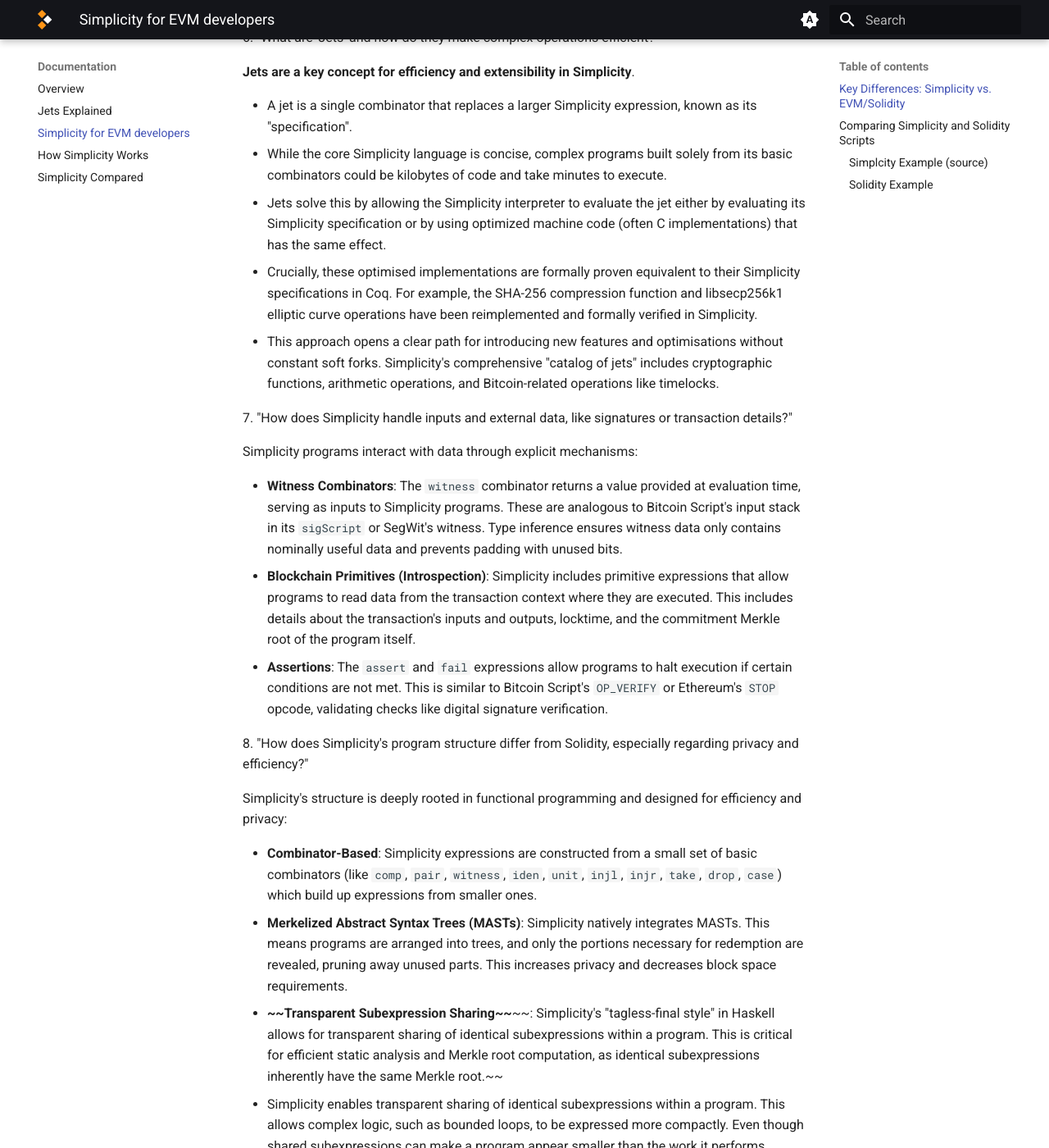
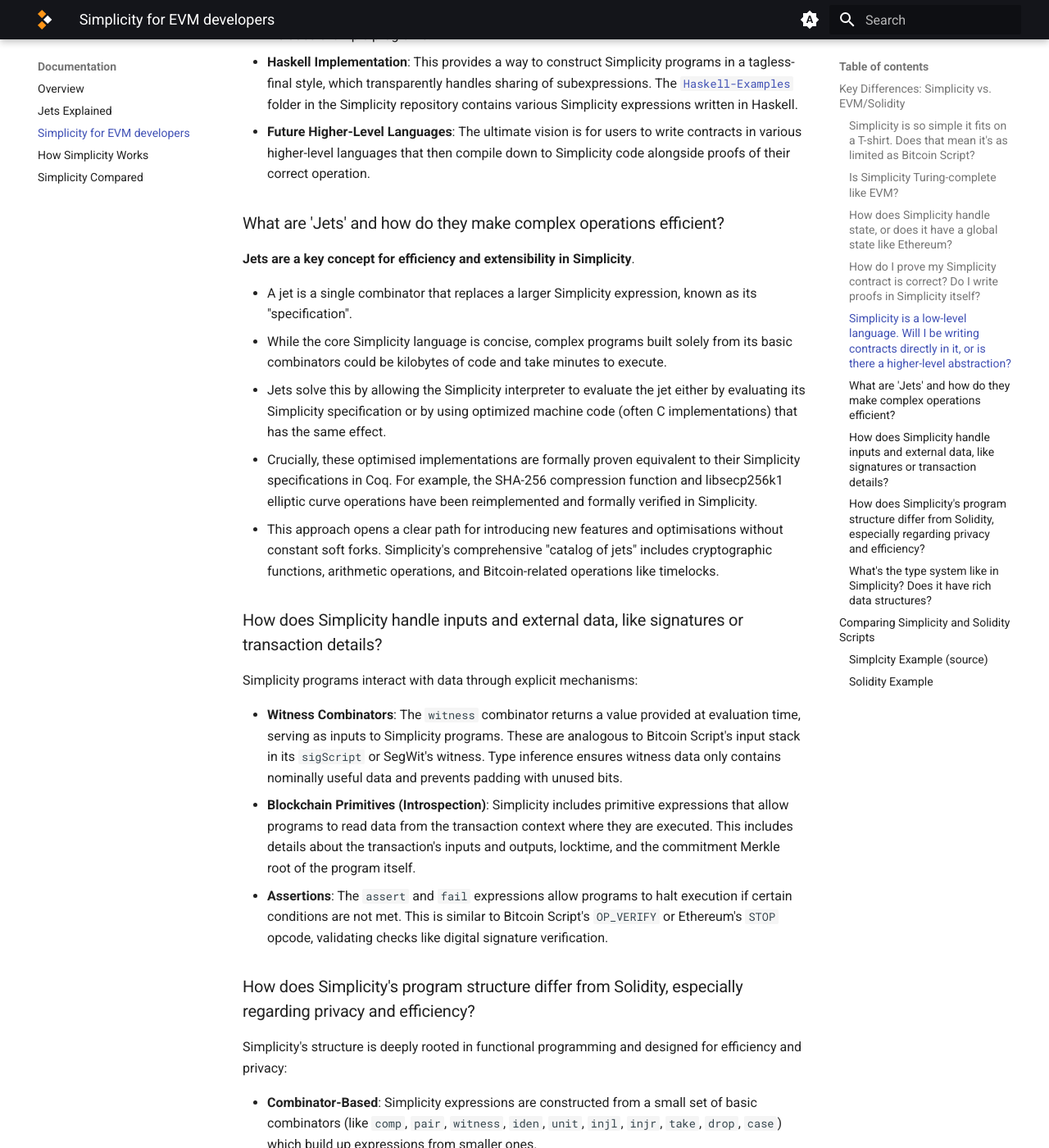
Before and after one commit to imaginator/simplicity-lang-org, an MkDocs documentation site: the page built from docs/documentation/simplicity-for-evm-developers.md, in a window 1280 px wide and 1400 px high, scrolled down 4115 px. Shown: the whole window at 82% size. Built offline with MkDocs 1.6.1 and Material for MkDocs 9.7.7, drawn with Linux system fonts in a browser that asks for light colours; comment, search, counter and statistics services are not loaded; some of the changed text lies outside the part shown.

Commit message:
headline fixing for EVM v Simplicity page

```diff
--- a/docs/documentation/simplicity-for-evm-developers.md
+++ b/docs/documentation/simplicity-for-evm-developers.md
@@ -31,13 +31,15 @@
 | **Data Input/Output** | All inputs explicit | Calldata, storage reads | Define inputs/outputs clearly; all data must come via inputs/UTXOs. |
 | **Oracles**           | Pre-committed or covenant-enforced | Chainlink & external calls | Use pre-signed data or UTXO conditions for oracle inputs. |
 
-1\. "Simplicity is so simple it fits on a T-shirt. Does that mean it's as limited as Bitcoin Script?"
+Simplicity and EVM differences
+
+### Simplicity is so simple it fits on a T-shirt. Does that mean it's as limited as Bitcoin Script?
 
 Absolutely not. While a complete description of Simplicity's core language does fit on a T-shirt, this simplicity refers to its foundational design and formal semantics, not its expressiveness.
 
 Unlike Bitcoin Script, which is limited by design and lacks expressiveness for complex smart contracts, Simplicity aims to provide complete expressiveness for whatever computations you need. It is finitarily complete, meaning it can program all finite computations required for a powerful smart contract system. You can even verify Turing-complete off-chain computations on the main chain using Simplicity.
 
-2\. "Is Simplicity Turing-complete like EVM?"
+### Is Simplicity Turing-complete like EVM?
 
 No, Simplicity is intentionally Turing-incomplete. This is a crucial design choice that sets it apart from languages like EVM. The reason for this is to enable static analysis.
 
@@ -75,7 +77,7 @@
 * **Haskell Implementation**: This provides a way to construct Simplicity programs in a tagless-final style, which transparently handles sharing of subexpressions. The [`Haskell-Examples`](https://github.com/BlockstreamResearch/simplicity/tree/master/Haskell-Examples) folder in the Simplicity repository contains various Simplicity expressions written in Haskell.
 * **Future Higher-Level Languages**: The ultimate vision is for users to write contracts in various higher-level languages that then compile down to Simplicity code alongside proofs of their correct operation.
 
-6\. "What are 'Jets' and how do they make complex operations efficient?"
+### What are 'Jets' and how do they make complex operations efficient?
 
 **Jets are a key concept for efficiency and extensibility in Simplicity**.
 
@@ -85,7 +87,7 @@
 * Crucially, these optimised implementations are formally proven equivalent to their Simplicity specifications in Coq. For example, the SHA-256 compression function and libsecp256k1 elliptic curve operations have been reimplemented and formally verified in Simplicity.
 * This approach opens a clear path for introducing new features and optimisations without constant soft forks. Simplicity's comprehensive "catalog of jets" includes cryptographic functions, arithmetic operations, and Bitcoin-related operations like timelocks.
 
-7\. "How does Simplicity handle inputs and external data, like signatures or transaction details?"
+### How does Simplicity handle inputs and external data, like signatures or transaction details?
 
 Simplicity programs interact with data through explicit mechanisms:
 
@@ -93,18 +95,17 @@
 * **Blockchain Primitives (Introspection)**: Simplicity includes primitive expressions that allow programs to read data from the transaction context where they are executed. This includes details about the transaction's inputs and outputs, locktime, and the commitment Merkle root of the program itself.
 * **Assertions**: The `assert` and `fail` expressions allow programs to halt execution if certain conditions are not met. This is similar to Bitcoin Script's `OP_VERIFY` or Ethereum's `STOP` opcode, validating checks like digital signature verification.
 
-8\. "How does Simplicity's program structure differ from Solidity, especially regarding privacy and efficiency?"
+### How does Simplicity's program structure differ from Solidity, especially regarding privacy and efficiency?
 
 Simplicity's structure is deeply rooted in functional programming and designed for efficiency and privacy:
 
 * **Combinator-Based**: Simplicity expressions are constructed from a small set of basic combinators (like `comp`, `pair`, `witness`, `iden`, `unit`, `injl`, `injr`, `take`, `drop`, `case`) which build up expressions from smaller ones.
 * **Merkelized Abstract Syntax Trees (MASTs)**: Simplicity natively integrates MASTs. This means programs are arranged into trees, and only the portions necessary for redemption are revealed, pruning away unused parts. This increases privacy and decreases block space requirements.
-* **~~Transparent Subexpression Sharing~~**~~: Simplicity's "tagless-final style" in Haskell allows for transparent sharing of identical subexpressions within a program. This is critical for efficient static analysis and Merkle root computation, as identical subexpressions inherently have the same Merkle root.~~
 * Simplicity enables transparent sharing of identical subexpressions within a program. This allows complex logic, such as bounded loops, to be expressed more compactly. Even though shared subexpressions can make a program appear smaller than the work it performs, Simplicity’s static analysis ensures that all programs have a known upper bound on resource usage, maintaining predictable and safe execution limits.
 
 
 
-9\. "What's the type system like in Simplicity? Does it have rich data structures?"
+### What's the type system like in Simplicity? Does it have rich data structures?
 
 Simplicity's type system is fundamental and rigorously defined:
 
@@ -116,7 +117,6 @@
 * **Finite Types**: All types in Simplicity are finite. This means infinite or recursive types are not possible, ensuring termination and enabling rigorous analysis and verification.
 * **No Function Types or Named Variables**: Simplicity has neither function types nor higher-order functions. It also has no named variables, relying on combinators to avoid binders and environments for bound variables.
 * **Type Inference:** Simplicity uses first-order unification to perform type inference on Simplicity expressions, replacing any remaining type variables with the unit type. Because the types of pruned branches are discarded, the inferred types may end up smaller than in the originally committed program.
-
 
 ## Comparing Simplicity and Solidity Scripts
 
```
Also changed, not shown: other parts of docs/documentation/simplicity-for-evm-developers.md (+3 -3 lines).
